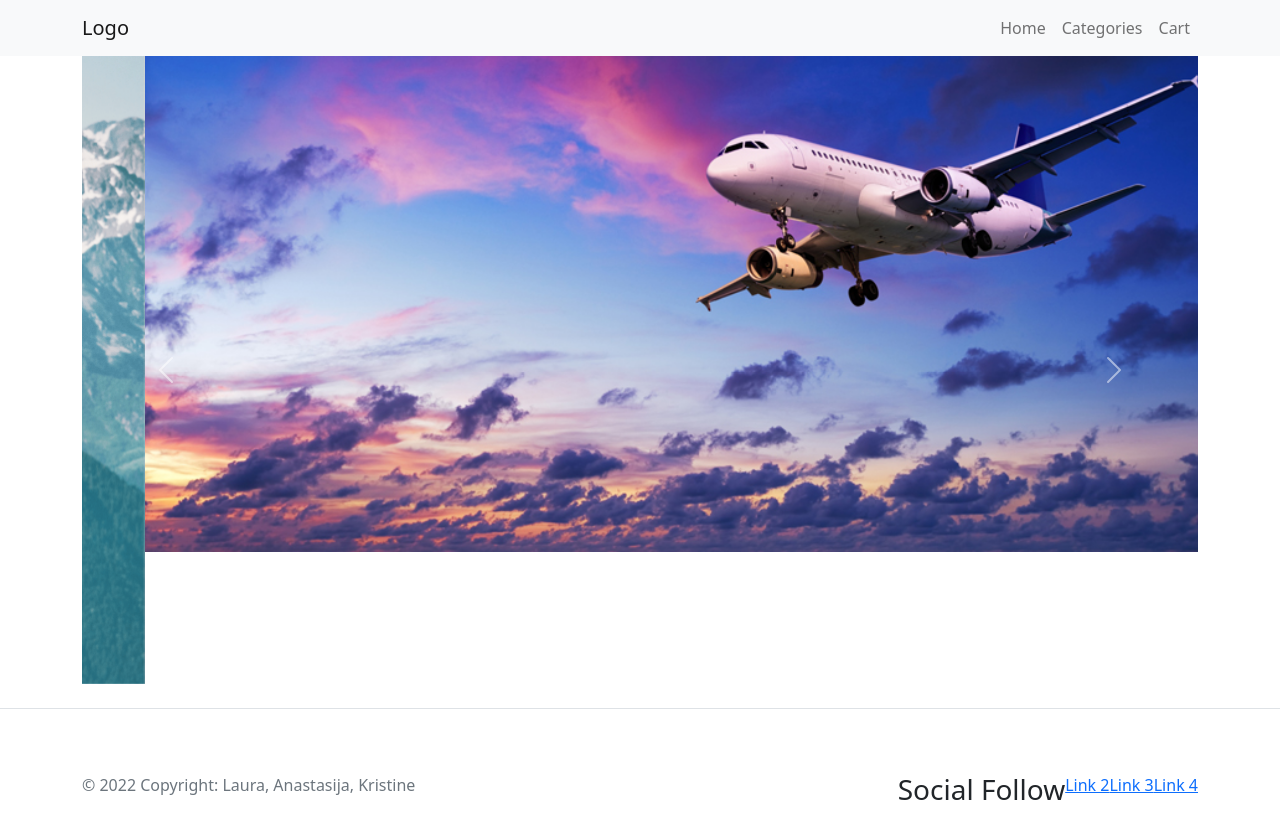
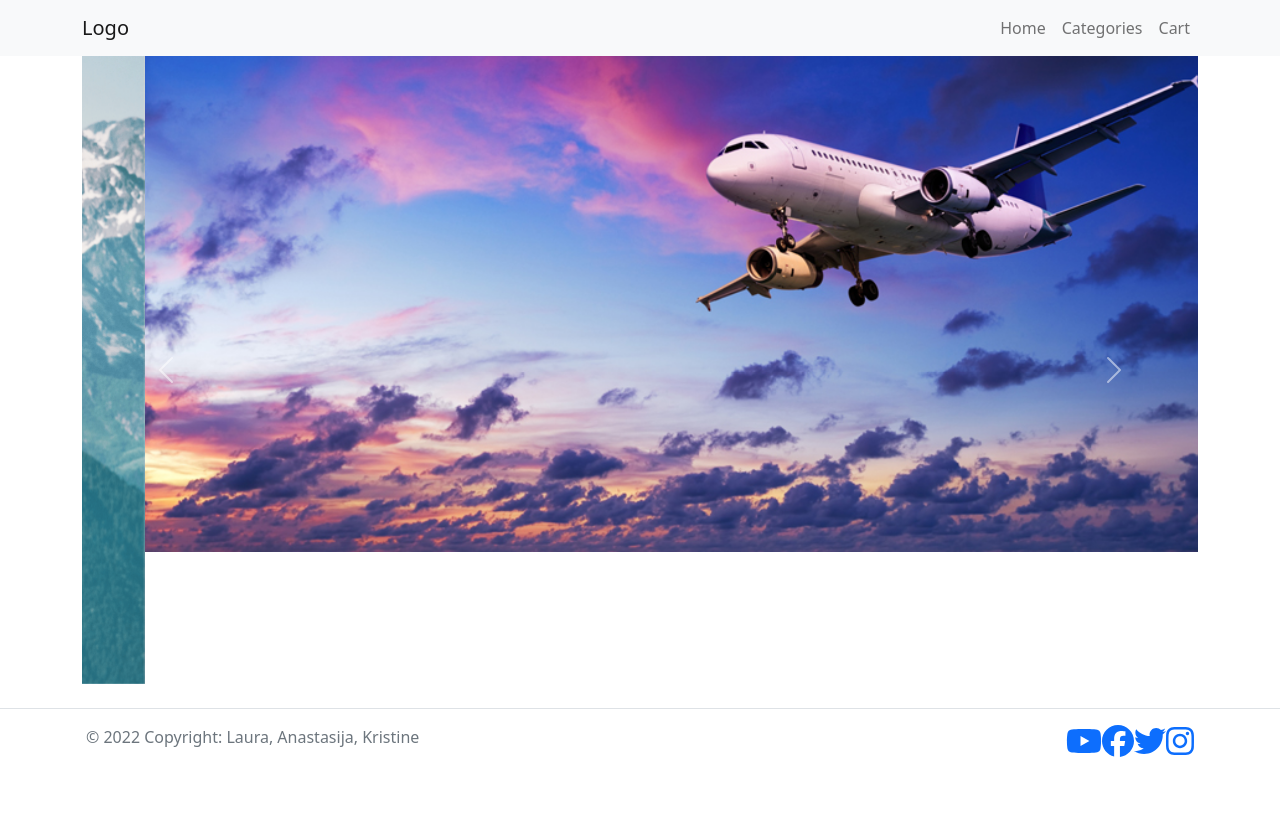
Before and after one commit to LauraStabulniece/hackathon-3, a React (Create React App) app: page / in a window 1280 px wide. Shown: the top 838 px of the page. After the commit the page ends 815 px from the top, so only its background shows below. Built offline with nearby package versions, Linux system fonts and the light colour scheme.

Commit message:
add instaled fontawesome

```diff
--- a/package.json
+++ b/package.json
@@ -3,6 +3,9 @@
   "version": "0.1.0",
   "private": true,
   "dependencies": {
+    "@fortawesome/fontawesome-svg-core": "^1.3.0",
+    "@fortawesome/free-brands-svg-icons": "^6.0.0",
+    "@fortawesome/react-fontawesome": "^0.1.17",
     "@testing-library/jest-dom": "^5.16.2",
     "@testing-library/react": "^12.1.2",
     "@testing-library/user-event": "^13.5.0",
--- a/src/Components/Footer.js
+++ b/src/Components/Footer.js
@@ -2,33 +2,23 @@ import SocialFollow from "./SocialFollow";
 
 function Footer() {
   return (
-         <footer className="d-flex flex-wrap justify-content-between align-items-center py-3 my-4 border-top">
+    <footer className="d-flex flex-wrap justify-content-between align-items-center my-4 border-top">
       <div className="container">
         <div className="row">
-                    <div className="col-md-6 mt-5 mb-5">
-                    <span class="text-muted">&copy; 2022 Copyright: Laura, Anastasija, Kristine</span>
+          <div className="col-md-6 p-3">
+            <span class="text-muted">
+              &copy; 2022 Copyright: Laura, Anastasija, Kristine
+            </span>
           </div>
-                    <div className="col-md-6 mt-5 mb-5">
+          <div className="col-md-6 p-3">
             <ul className="justify-content-end list-unstyled d-flex">
               <SocialFollow />
-              <li className="list-unstyled">
-                 <a href="https://www.facebook.com/valters.polakovs" style= {{color:"grey"}} className="fa fa-lg fa-facebook pull-right"></a>
-              </li>
-              <li className="list-unstyled">
-                <a href="#!">Link 2</a>
-              </li>
-              <li className="list-unstyled">
-                <a href="#!">Link 3</a>
-              </li>
-              <li className="list-unstyled">
-                <a href="#!">Link 4</a>
-              </li>
             </ul>
           </div>
         </div>
       </div>
     </footer>
-    )
+  );
 }
 
 export default Footer;
--- a/src/Components/SocialFollow.js
+++ b/src/Components/SocialFollow.js
@@ -1,13 +1,32 @@
 import { FontAwesomeIcon } from "@fortawesome/react-fontawesome";
+import {
+  faYoutube,
+  faFacebook,
+  faTwitter,
+  faInstagram,
+} from "@fortawesome/free-brands-svg-icons";
 
+function SocialFollow() {
+  return (
+    <div>
+      <a href="https://www.youtube.com/c/jamesqquick"
+        className="youtube social">
+        <FontAwesomeIcon icon={faYoutube} size="2x" />
+      </a>
+      <a href="https://www.facebook.com/learnbuildteach/"
+        className="facebook social">
+        <FontAwesomeIcon icon={faFacebook} size="2x" />
+      </a>
+      <a href="https://www.twitter.com/jamesqquick" className="twitter social">
+        <FontAwesomeIcon icon={faTwitter} size="2x" />
+      </a>
+      <a href="https://www.instagram.com/learnbuildteach"
+        className="instagram social">
+        <FontAwesomeIcon icon={faInstagram} size="2x" />
+      </a>
 
-
-function SocialFollow(){
-    return (
-        <div>
-<h3>Social Follow</h3>
-        </div>
-    )
+    </div>
+  );
 }
 
 export default SocialFollow;
```
Also changed, not shown: 1 other file (tests, documents, lock files or other folders). Lines whose indentation alone changed are shown as unchanged.
